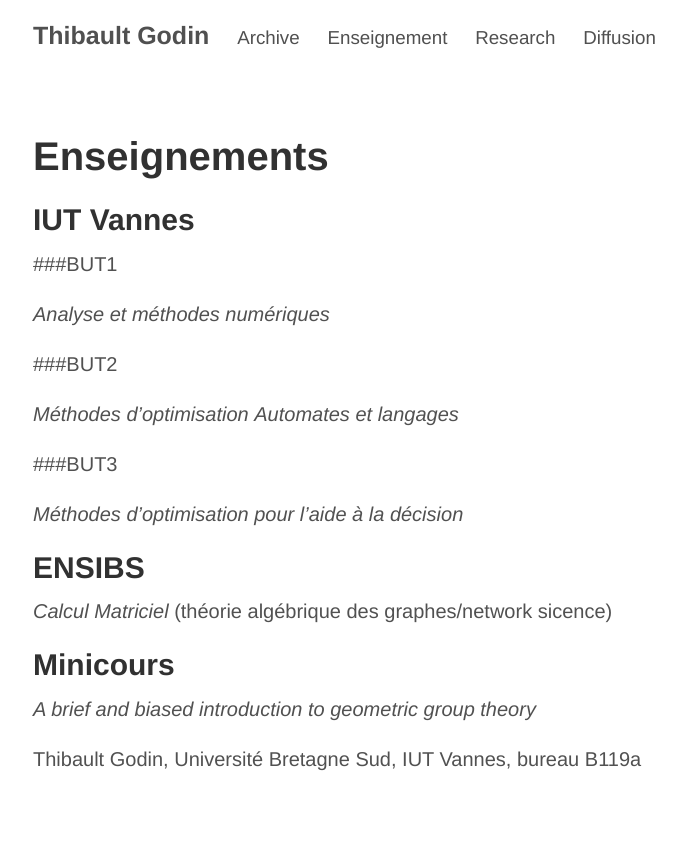
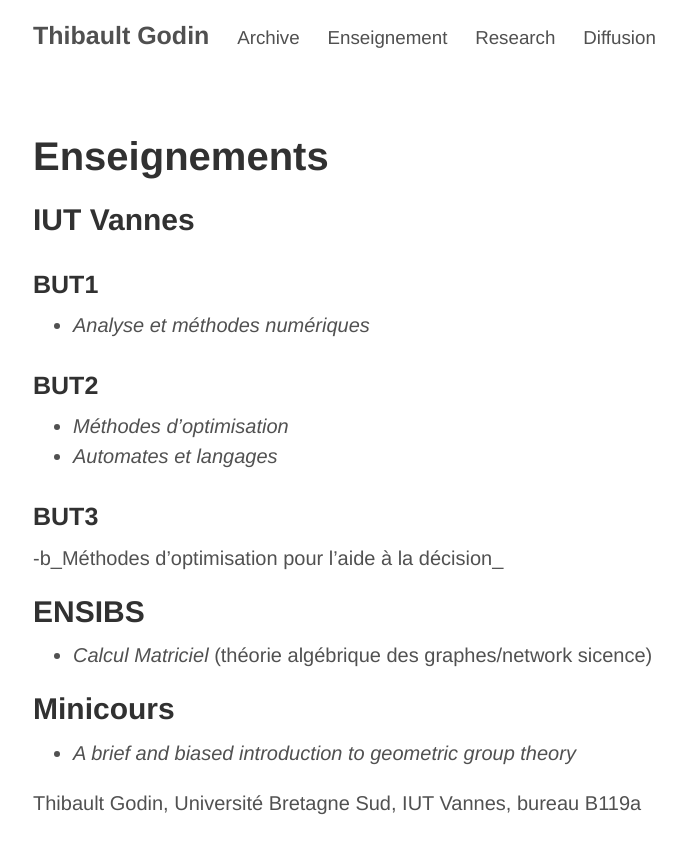
Before and after one commit to thibgodin/thibgodin.github.io, a Jekyll site: the page built from teaching.md, in a window 1280 px wide. Shown: the top 854 px of the page, without its empty margins (247-933 px from the left). Built offline with Jekyll 4.4.1, drawn with Linux system fonts in a browser that asks for light colours.

```diff
--- a/teaching.md
+++ b/teaching.md
@@ -10,27 +10,27 @@ title: Teaching
 
 ## IUT Vannes
 
-###BUT1
+### BUT1
 
-_Analyse et méthodes numériques_
+- _Analyse et méthodes numériques_
 
-###BUT2
+### BUT2
 
-_Méthodes d'optimisation_
-_Automates et langages_
+- _Méthodes d'optimisation_
+- _Automates et langages_
 
 
-###BUT3
+### BUT3
 
 
-_Méthodes d'optimisation pour l'aide à la décision_
+-b_Méthodes d'optimisation pour l'aide à la décision_
 
 
 
 ## ENSIBS
 
-_Calcul Matriciel_ (théorie algébrique des graphes/network sicence)
+- _Calcul Matriciel_ (théorie algébrique des graphes/network sicence)
 
 ## Minicours
 
-_A brief and biased introduction to geometric group theory_
+- _A brief and biased introduction to geometric group theory_
```
